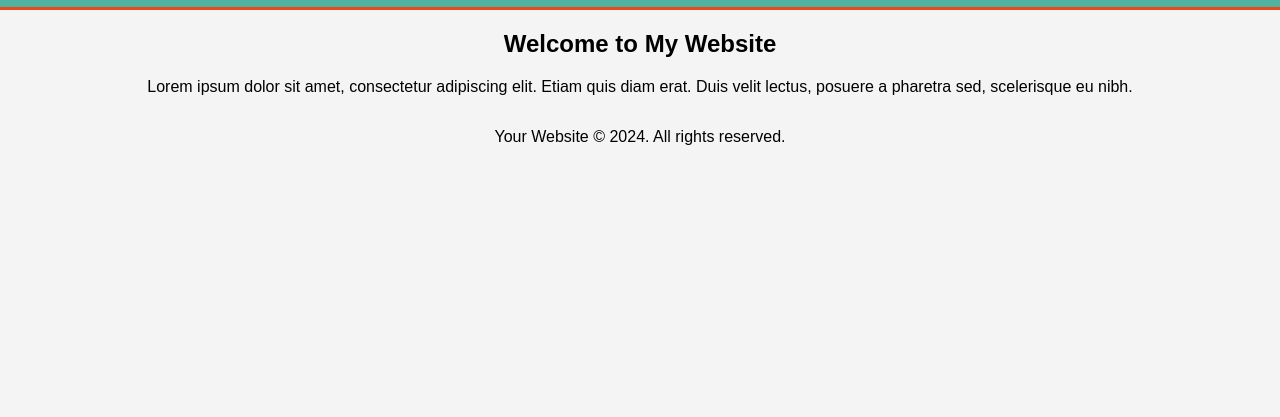
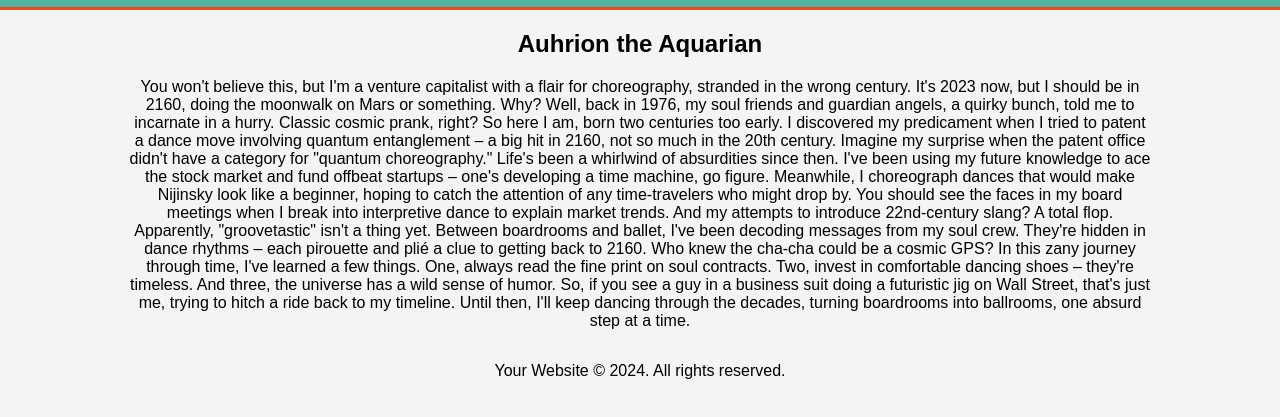
Before and after one commit to Auhrion/hyperscope, a plain HTML site: page index.html in a window 1280 px wide. Shown: the part 93-510 px from the top of the page. Drawn offline with Linux system fonts and the light colour scheme.

Commit message:
Update index.html

```diff
--- a/index.html
+++ b/index.html
@@ -78,8 +78,15 @@
 
     <div class="container">
         <section id="showcase">
-            <h1>Welcome to My Website</h1>
-            <p>Lorem ipsum dolor sit amet, consectetur adipiscing elit. Etiam quis diam erat. Duis velit lectus, posuere a pharetra sed, scelerisque eu nibh.</p>
+            <h1>Auhrion the Aquarian</h1>
+            <p>You won't believe this, but I'm a venture capitalist with a flair for choreography, stranded in the wrong century. It's 2023 now, but I should be in 2160, doing the moonwalk on Mars or something. Why? Well, back in 1976, my soul friends and guardian angels, a quirky bunch, told me to incarnate in a hurry. Classic cosmic prank, right?
+So here I am, born two centuries too early. I discovered my predicament when I tried to patent a dance move involving quantum entanglement – a big hit in 2160, not so much in the 20th century. Imagine my surprise when the patent office didn't have a category for "quantum choreography."
+Life's been a whirlwind of absurdities since then. I've been using my future knowledge to ace the stock market and fund offbeat startups – one's developing a time machine, go figure. Meanwhile, I choreograph dances that would make Nijinsky look like a beginner, hoping to catch the attention of any time-travelers who might drop by.
+You should see the faces in my board meetings when I break into interpretive dance to explain market trends. And my attempts to introduce 22nd-century slang? A total flop. Apparently, "groovetastic" isn't a thing yet.
+Between boardrooms and ballet, I've been decoding messages from my soul crew. They're hidden in dance rhythms – each pirouette and plié a clue to getting back to 2160. Who knew the cha-cha could be a cosmic GPS?
+In this zany journey through time, I've learned a few things. One, always read the fine print on soul contracts. Two, invest in comfortable dancing shoes – they're timeless. And three, the universe has a wild sense of humor.
+So, if you see a guy in a business suit doing a futuristic jig on Wall Street, that's just me, trying to hitch a ride back to my timeline. Until then, I'll keep dancing through the decades, turning boardrooms into ballrooms, one absurd step at a time.
+            </p>
         </section>
     </div>
 
```
